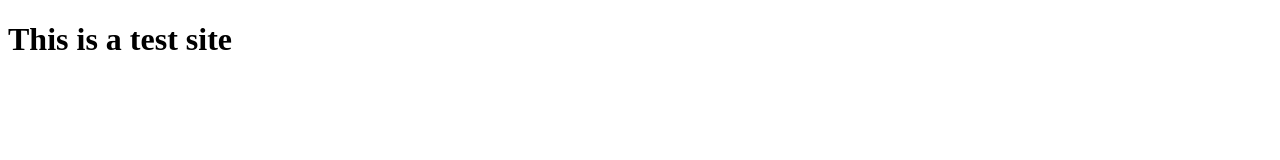
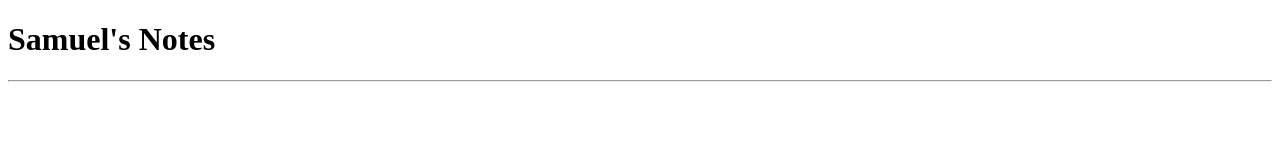
Before and after one commit to samuelhegner/Person_Site, a plain HTML site: page index.html in a window 1280 px wide. Drawn offline with Linux system fonts and the light colour scheme.

Commit message:
Update index.html

```diff
--- a/index.html
+++ b/index.html
@@ -7,7 +7,9 @@
 </head>
 
 <body>
-  <h1>This is a test site</h1>
+  <h1>Samuel's Notes</h1>
+  <hr>
+
 </body>
 
 </html>
```
